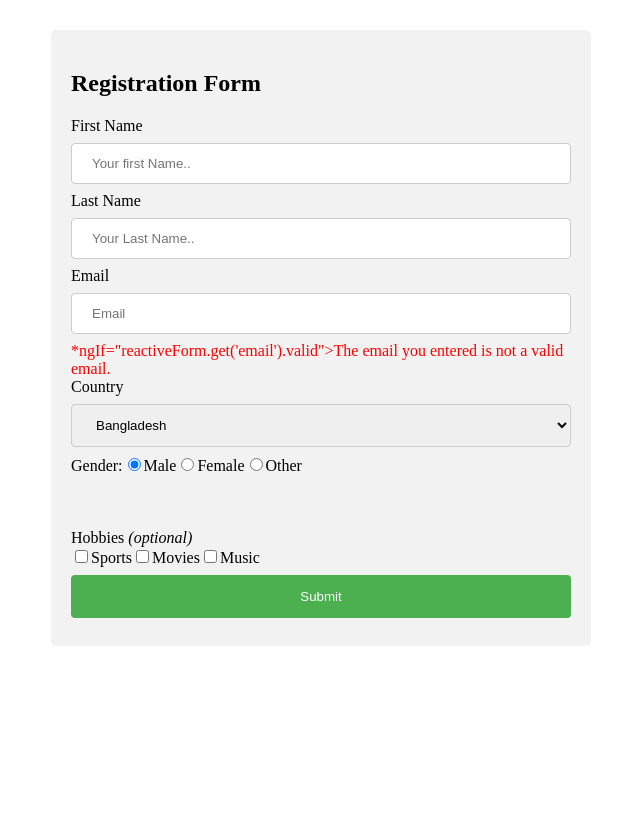
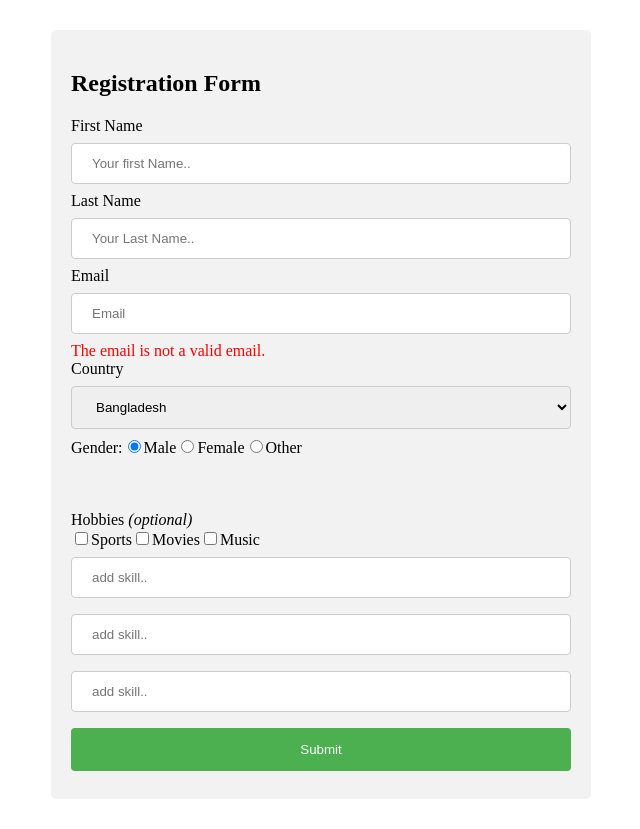
Before and after one commit to maruf-swe/angular-reactive-forms, an Angular app: page / in a window 1280 px wide. Shown: the whole page, without its empty margins (319-959 px from the left). Before the commit the page ends 800 px from the top, so only its background shows below. Built offline with nearby package versions, Linux system fonts and the light colour scheme.

Commit message:
form array create

```diff
--- a/src/app/app.component.html
+++ b/src/app/app.component.html
@@ -11,8 +11,8 @@
       <label for="email">Email</label>
       <input type="text" id="email" placeholder="Email" formControlName="email">
       <div>
-        <span style="color: red;">
-          *ngIf="reactiveForm.get('email').valid">The email you entered is not a valid email.
+        <span style="color: red;"
+          *ngIf="!reactiveForm.get('email').valid">The email is not a valid email.
         </span>
       </div>
 
@@ -44,6 +44,12 @@
       <label><input type="checkbox" value="movies" formControlName="hobbies">Movies</label>
       <label><input type="checkbox" value="sprots" formControlName="hobbies">Music</label>
     </div>
+    <div formArrayName="skills">
+      <ng-container *ngFor="let skill of reactiveForm.get('skills')['controls']">
+        <input type="text" placeholder="add skill..">
+
+      </ng-container>
+    </div>
 
     <input type="submit" value="Submit" id="btn" > <!--[disabled]="!myForm.valid"-->
   </form>
--- a/src/app/app.component.ts
+++ b/src/app/app.component.ts
@@ -1,7 +1,7 @@
 import { Component } from '@angular/core';
 import { CommonModule, NgIf } from '@angular/common';
 import { RouterOutlet } from '@angular/router';
-import { FormControl, FormGroup, ReactiveFormsModule, Validators } from '@angular/forms';
+import { FormArray, FormControl, FormGroup, ReactiveFormsModule, Validators } from '@angular/forms';
 
 @Component({
   selector: 'app-root',
@@ -21,7 +21,12 @@ export class AppComponent {
       email: new FormControl(null, [Validators.required, Validators.email]),
       gender: new FormControl('male'),
       country: new FormControl('bd'),
-      hobbies: new FormControl(null)
+      hobbies: new FormControl(null),
+      skills: new FormArray([
+        new FormControl(null),
+        new FormControl(null),
+        new FormControl(null)
+      ])
 
     });
   }
```
